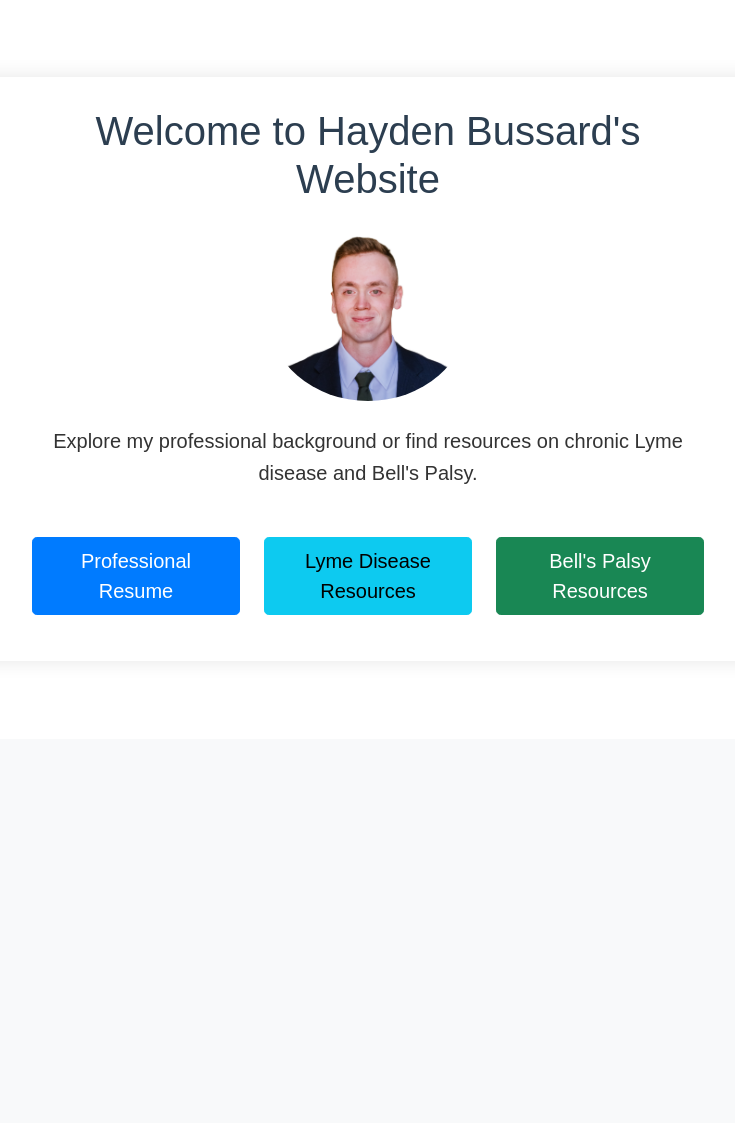
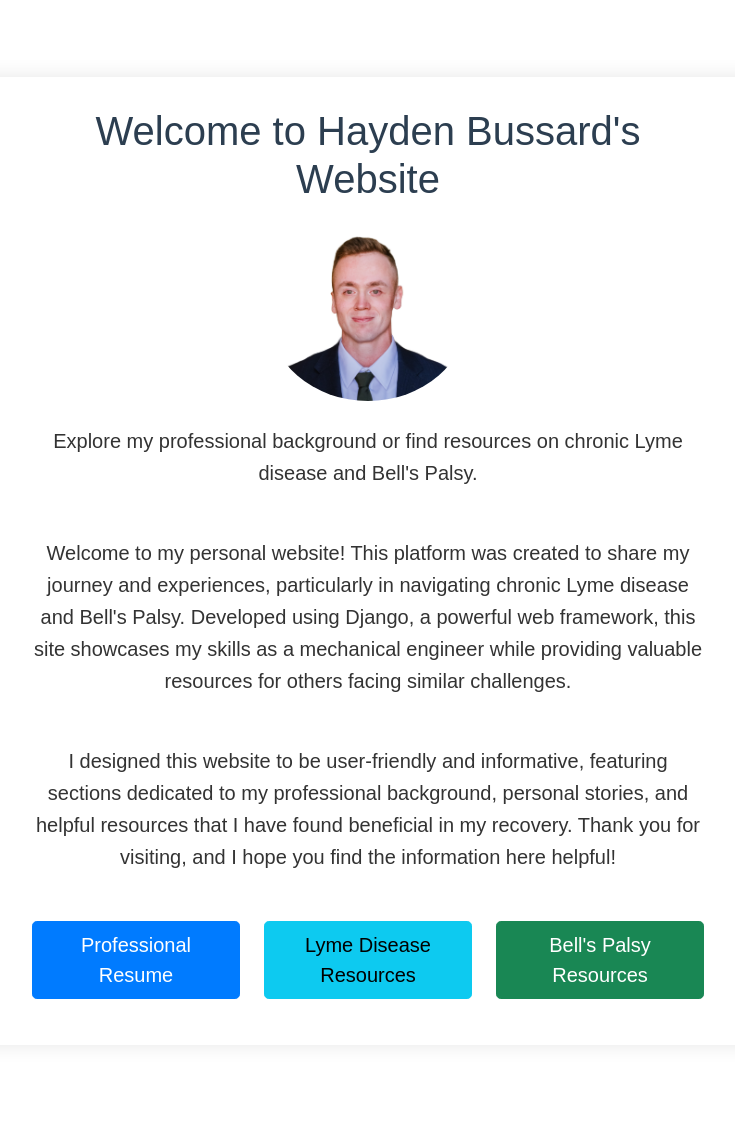
Before and after one commit to HaydenBussard/mywebsite, a Django app: page / in a window 1280 px wide. Shown: the part 143-1266 px from the top of the page, without its empty margins (272-1007 px from the left). Before the commit the page ends 882 px from the top, so only its background shows below. Run offline with Django 4.2, Linux system fonts and the light colour scheme; some libraries are stand-ins or nearby versions.

Commit message:
Add statement about the website to home page

```diff
--- a/my_website/templates/home.html
+++ b/my_website/templates/home.html
@@ -15,6 +15,10 @@
 
             <p class="lead mb-5">Explore my professional background or find resources on chronic Lyme disease and Bell's Palsy.</p>
 
+            <p class="lead mb-5">Welcome to my personal website! This platform was created to share my journey and experiences, particularly in navigating chronic Lyme disease and Bell's Palsy. Developed using Django, a powerful web framework, this site showcases my skills as a mechanical engineer while providing valuable resources for others facing similar challenges.</p>
+
+            <p class="lead mb-5">I designed this website to be user-friendly and informative, featuring sections dedicated to my professional background, personal stories, and helpful resources that I have found beneficial in my recovery. Thank you for visiting, and I hope you find the information here helpful!</p>
+
             <div class="row">
                 <div class="col-md-4 mb-3">
                     <a href="{% url 'about' %}" class="btn btn-primary btn-lg btn-block">Professional Resume</a>
```
